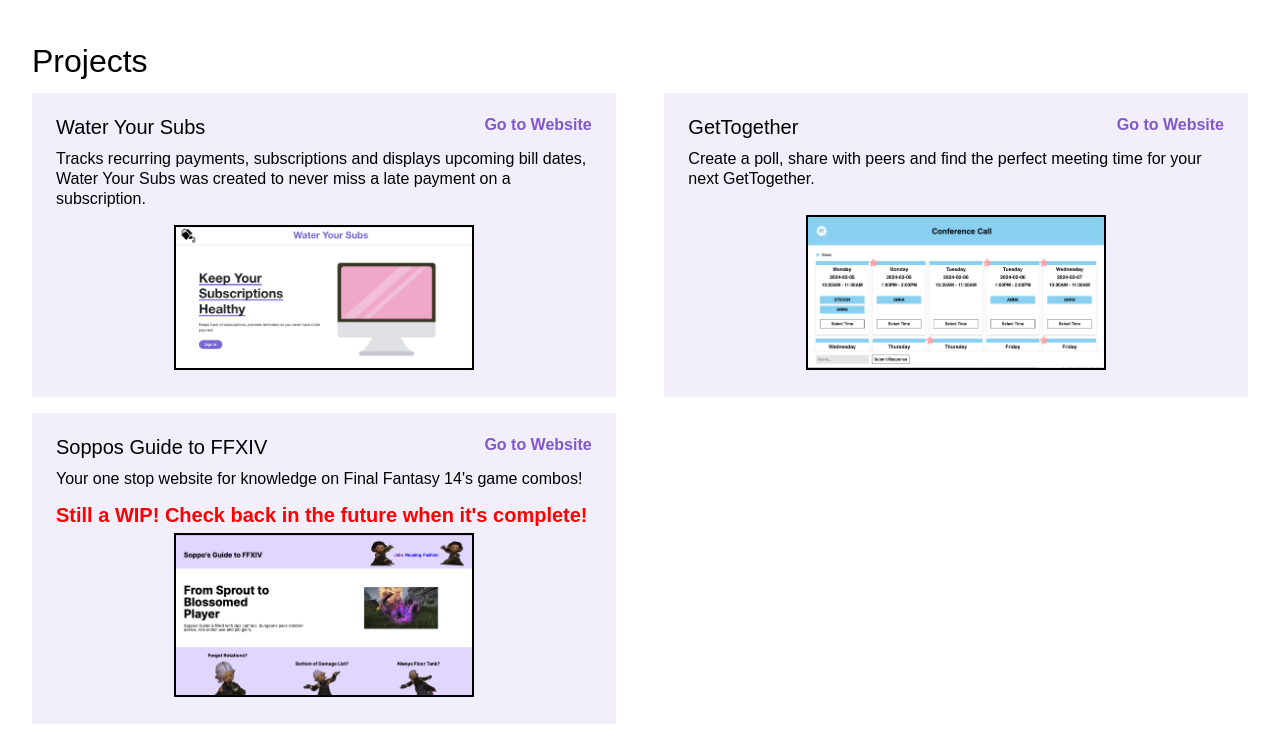
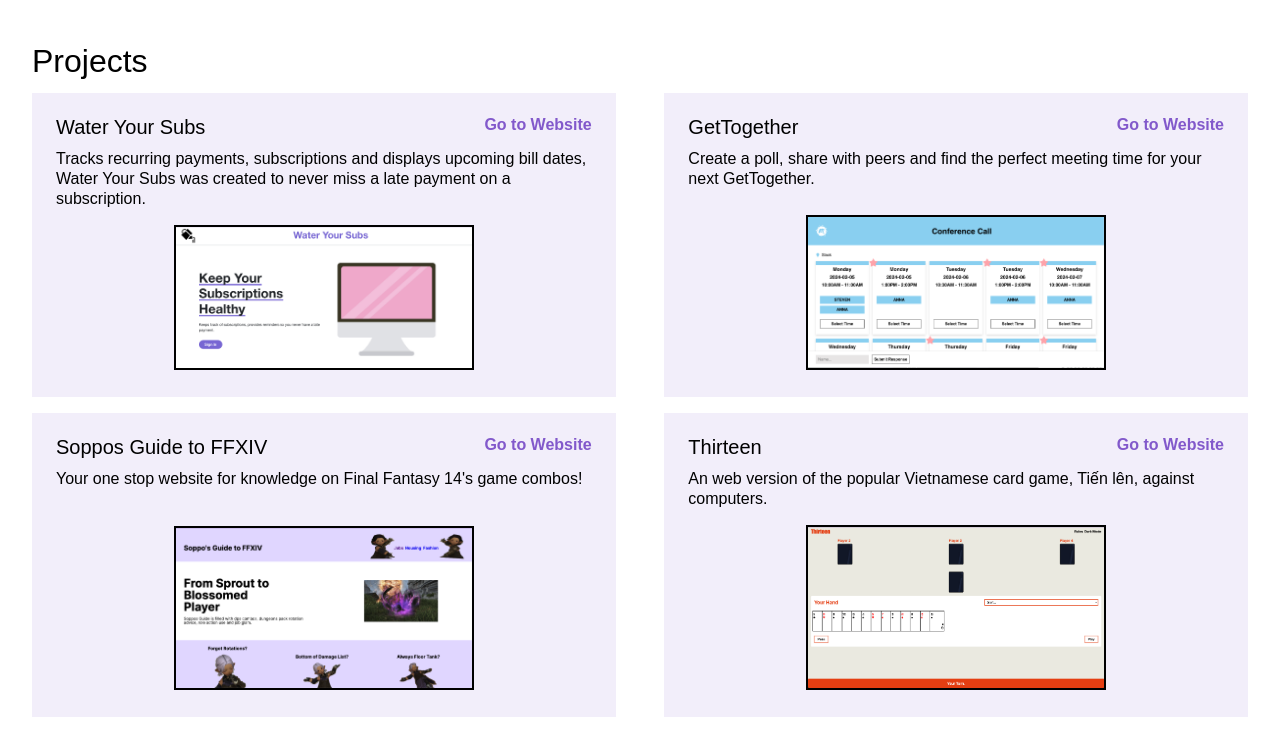
Before and after one commit to jduong09/portfolio, a plain HTML site: page index.html in a window 1280 px wide. Shown: the part 694-1450 px from the top of the page. Drawn offline with Linux system fonts and the light colour scheme.

Commit message:
Added Thirteen project to portfolio.

```diff
--- a/index.html
+++ b/index.html
@@ -120,10 +120,19 @@
               <h3>Soppos Guide to FFXIV</h3>
               <a href="https://ffxiv-combos.vercel.app/" target="_blank">Go to Website</a>
               <div>Your one stop website for knowledge on Final Fantasy 14's game combos!</div>
-              <h3 id="header-wip">Still a WIP! Check back in the future when it's complete!</h3>
             </div>
             <div>
               <img class="img-project" id="img-soppos-guide" src="./assets/soppos-guide-to-ffxiv/landing_page_soppo.png" alt="Landing Page of Soppos Guide to FFXIV" />
+            </div>
+          </li>
+          <li>
+            <div class="div-project-description">
+              <h3>Thirteen</h3>
+              <a href="https://thirteen-ten.vercel.app/" target="_blank">Go to Website</a>
+              <div>An web version of the popular Vietnamese card game, Tiến lên, against computers.</div>
+            </div>
+            <div>
+              <img class="img-project" id="img-thirteen" src="./assets/thirteen/game_view.png" alt="Landing Page of Soppos Guide to FFXIV" />
             </div>
           </li>
         </ul>
```
Also changed, not shown: assets/thirteen/game_view.png (added), 3 other files.
